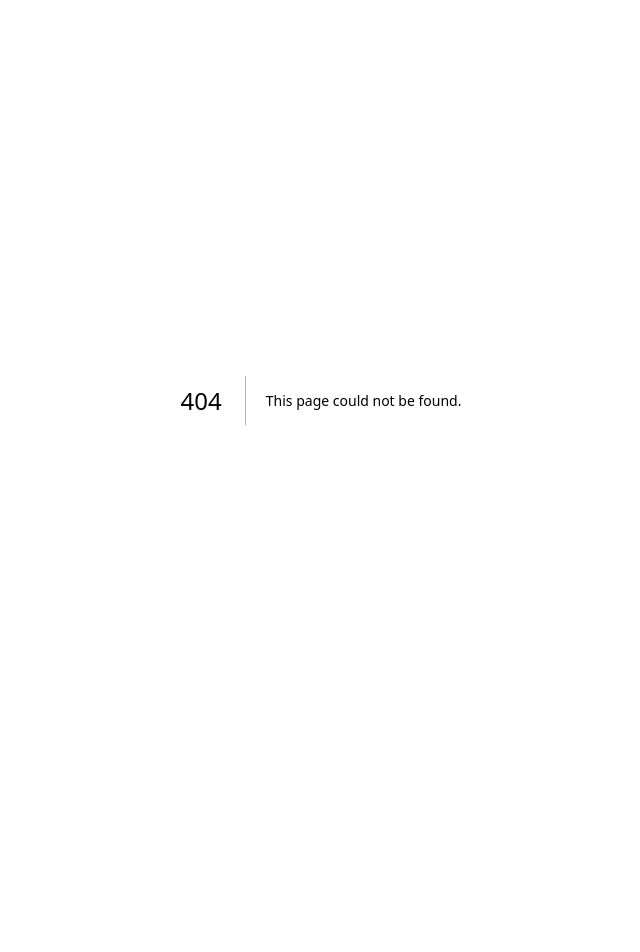
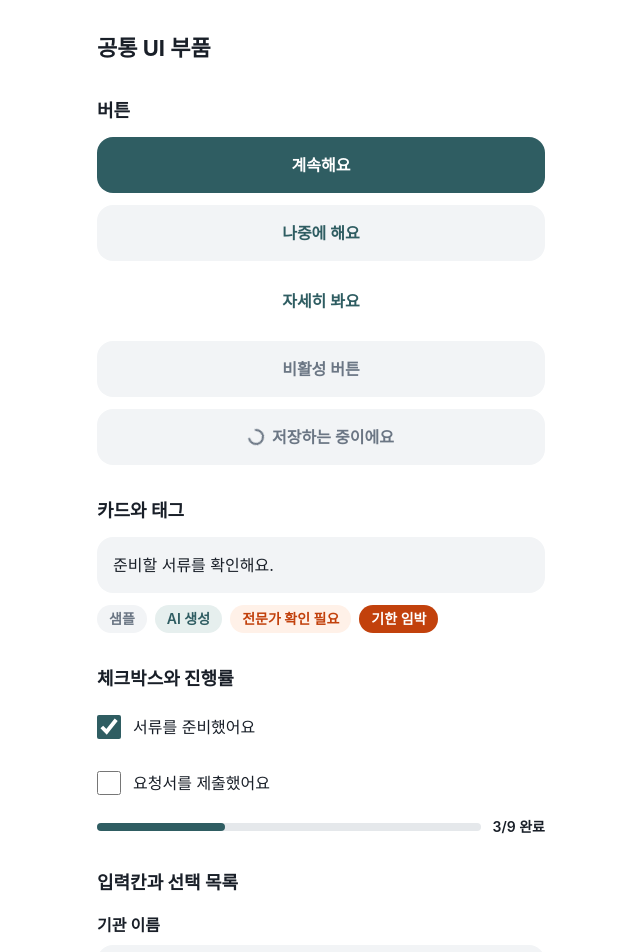
Before and after one commit to chung1yejun/AIrevolution, a Next.js app: page /dev-ui in a window 1280 px wide. Before the commit this address had no page. Shown: the top 952 px of the page, without its empty margins (319-959 px from the left). Before the commit the page ends 800 px from the top, so only its background shows below. Built offline with nearby package versions, Linux system fonts and the light colour scheme; a web font is replaced by a local one.

Commit message:
feat(S2): 공통 부품 확인 화면 추가

```diff
--- /dev/null
+++ b/app/dev-ui/page.tsx
@@ -0,0 +1,43 @@
+import { Button, Card, Checkbox, Input, ProgressBar, Select, Tag } from "@/components/ui";
+
+export default function DevUiPage() {
+  return (
+    <main className="mobile-frame space-y-8 py-8">
+      <h1 className="text-[22px] font-bold">공통 UI 부품</h1>
+      <section className="space-y-3">
+        <h2 className="text-lg font-bold">버튼</h2>
+        <Button>계속해요</Button>
+        <Button variant="secondary">나중에 해요</Button>
+        <Button variant="ghost">자세히 봐요</Button>
+        <Button disabled>비활성 버튼</Button>
+        <Button loading>저장하는 중이에요</Button>
+      </section>
+      <section className="space-y-3">
+        <h2 className="text-lg font-bold">카드와 태그</h2>
+        <Card>준비할 서류를 확인해요.</Card>
+        <div className="flex flex-wrap gap-2">
+          <Tag variant="sample" />
+          <Tag variant="ai" />
+          <Tag variant="review" />
+          <Tag variant="urgent" />
+        </div>
+      </section>
+      <section className="space-y-3">
+        <h2 className="text-lg font-bold">체크박스와 진행률</h2>
+        <Checkbox label="서류를 준비했어요" defaultChecked />
+        <Checkbox label="요청서를 제출했어요" />
+        <ProgressBar value={(3 / 9) * 100} label="3/9 완료" />
+      </section>
+      <section className="space-y-4">
+        <h2 className="text-lg font-bold">입력칸과 선택 목록</h2>
+        <Input label="기관 이름" placeholder="기관 이름을 입력해 주세요" />
+        <Input label="지점 이름" error="지점 이름을 입력해 주세요." />
+        <Select label="기관 종류" defaultValue="">
+          <option value="" disabled>기관 종류를 골라 주세요</option>
+          <option value="bank">은행</option>
+          <option value="insurance">보험</option>
+        </Select>
+      </section>
+    </main>
+  );
+}
```
